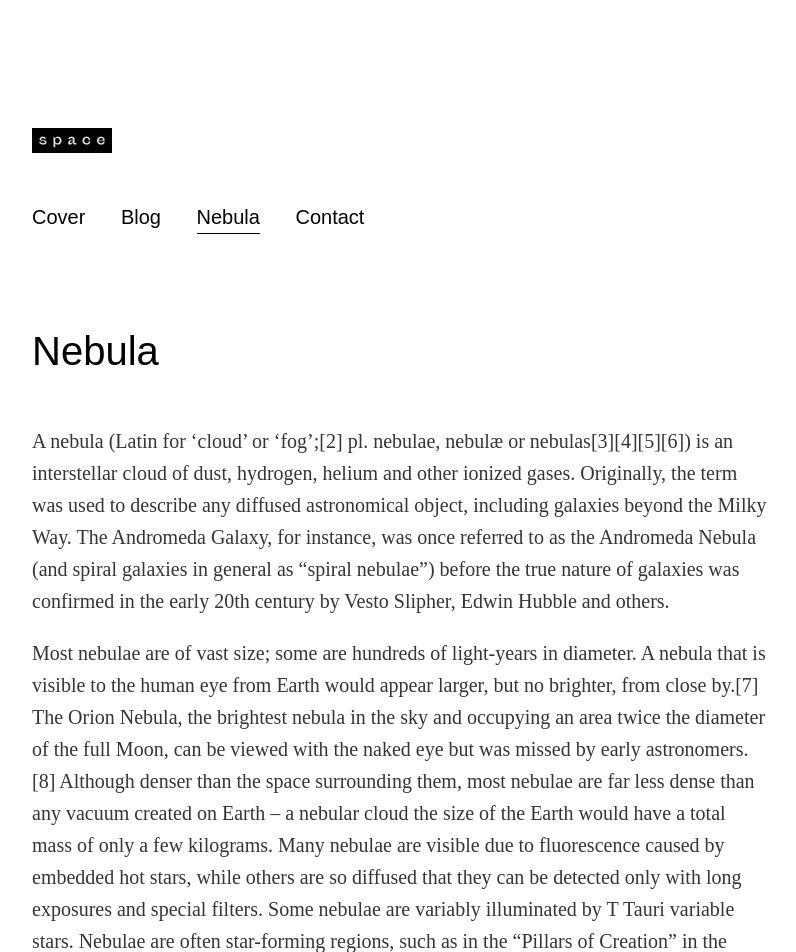
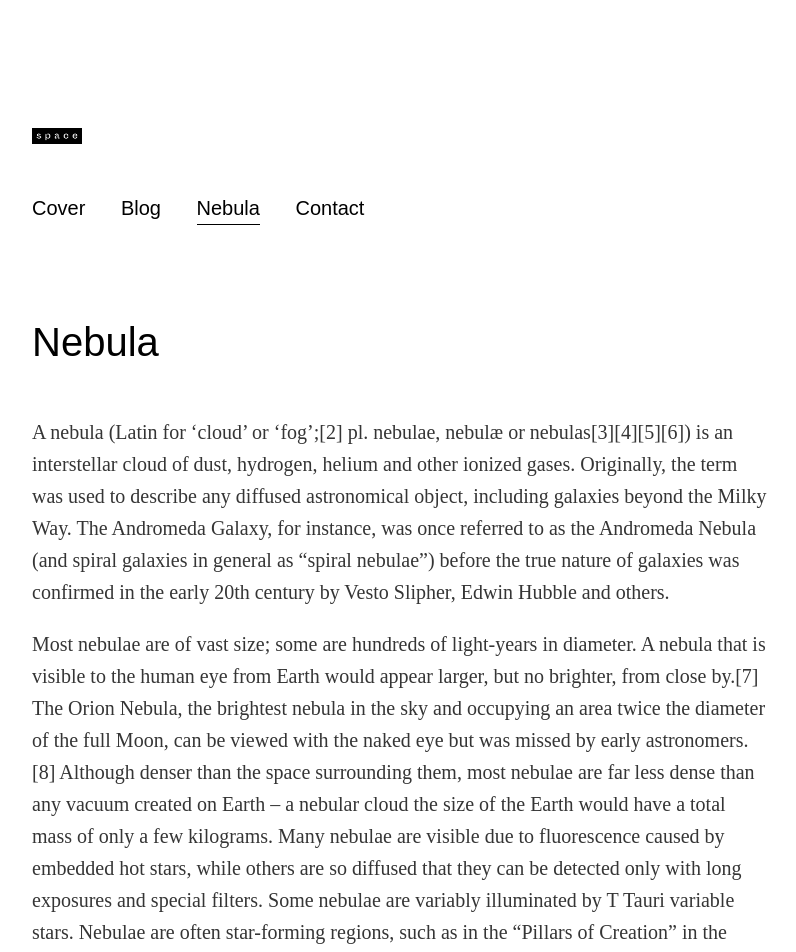
Before and after one commit to 0xf17/space-jekyll-theme, a Jekyll site: the page built from nebula.md, in a window 1280 px wide. Shown: the top 952 px of the page, without its empty margins (240-1036 px from the left). Built offline with Jekyll 4.4.1, drawn with Linux system fonts in a browser that asks for light colours.

Commit message:
updated logo size

```diff
--- a/_sass/main.scss
+++ b/_sass/main.scss
@@ -12,7 +12,7 @@ $blue: #000;
 }
 
 .logo {
-    width: 80px;
+    width: 50px;
 }
 
 h1,
```
Also changed, not shown: README.md.
